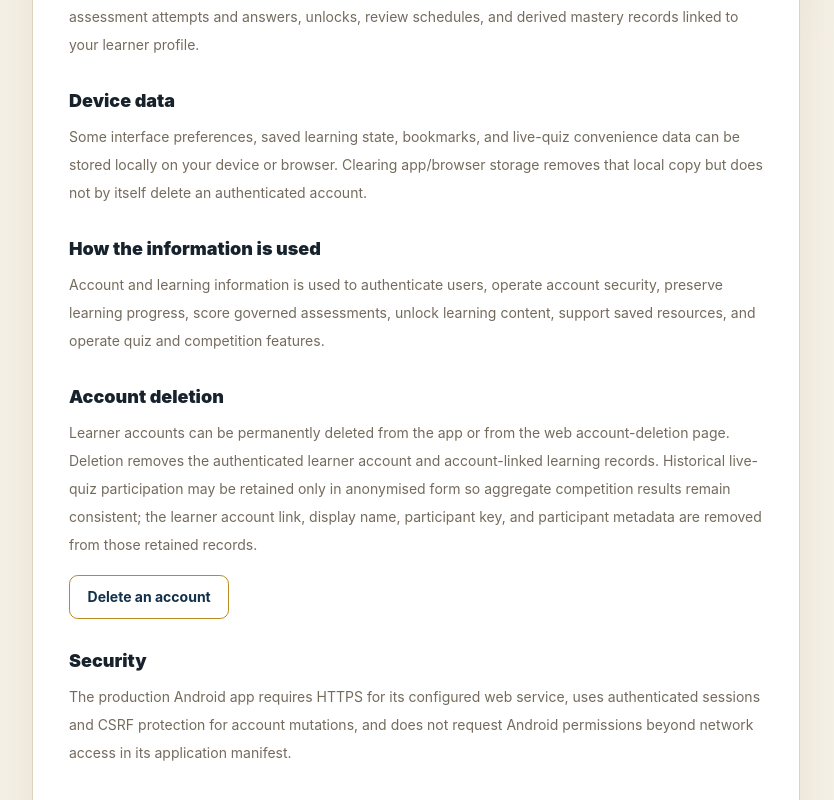
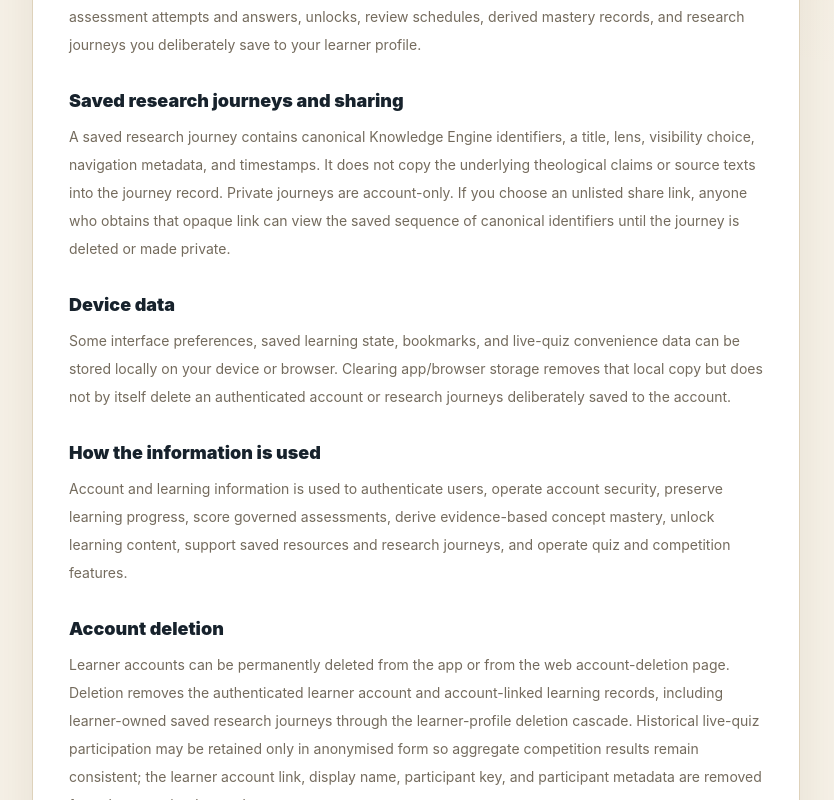
Before and after one commit to DocHarry22/apologiasancta-ui, a Next.js app: page /privacy in a window 1280 px wide. Shown: the part 480-1280 px from the top of the page, without its empty margins (224-1058 px from the left). Built offline with nearby package versions, Linux system fonts and the light colour scheme; no server answers.

Commit message:
Disclose saved research journey data

```diff
--- a/src/app/privacy/page.tsx
+++ b/src/app/privacy/page.tsx
@@ -20,28 +20,33 @@ export default function PrivacyPolicyPage() {
           <div className="mt-8 space-y-7 text-sm leading-7 text-(--text-muted)">
             <section>
               <h2 className="text-lg font-black text-(--text)">Information used by the service</h2>
-              <p className="mt-2">When you create or use an account, Apologia Sancta processes account information such as your email address, display name, optional phone number, account role, account timestamps, and authentication/security state. The learning service can also store lesson progress, bookmarks, assessment attempts and answers, unlocks, review schedules, and derived mastery records linked to your learner profile.</p>
+              <p className="mt-2">When you create or use an account, Apologia Sancta processes account information such as your email address, display name, optional phone number, account role, account timestamps, and authentication/security state. The learning service can also store lesson progress, bookmarks, assessment attempts and answers, unlocks, review schedules, derived mastery records, and research journeys you deliberately save to your learner profile.</p>
+            </section>
+
+            <section>
+              <h2 className="text-lg font-black text-(--text)">Saved research journeys and sharing</h2>
+              <p className="mt-2">A saved research journey contains canonical Knowledge Engine identifiers, a title, lens, visibility choice, navigation metadata, and timestamps. It does not copy the underlying theological claims or source texts into the journey record. Private journeys are account-only. If you choose an unlisted share link, anyone who obtains that opaque link can view the saved sequence of canonical identifiers until the journey is deleted or made private.</p>
             </section>
 
             <section>
               <h2 className="text-lg font-black text-(--text)">Device data</h2>
-              <p className="mt-2">Some interface preferences, saved learning state, bookmarks, and live-quiz convenience data can be stored locally on your device or browser. Clearing app/browser storage removes that local copy but does not by itself delete an authenticated account.</p>
+              <p className="mt-2">Some interface preferences, saved learning state, bookmarks, and live-quiz convenience data can be stored locally on your device or browser. Clearing app/browser storage removes that local copy but does not by itself delete an authenticated account or research journeys deliberately saved to the account.</p>
             </section>
 
             <section>
               <h2 className="text-lg font-black text-(--text)">How the information is used</h2>
-              <p className="mt-2">Account and learning information is used to authenticate users, operate account security, preserve learning progress, score governed assessments, unlock learning content, support saved resources, and operate quiz and competition features.</p>
+              <p className="mt-2">Account and learning information is used to authenticate users, operate account security, preserve learning progress, score governed assessments, derive evidence-based concept mastery, unlock learning content, support saved resources and research journeys, and operate quiz and competition features.</p>
             </section>
 
             <section>
               <h2 className="text-lg font-black text-(--text)">Account deletion</h2>
-              <p className="mt-2">Learner accounts can be permanently deleted from the app or from the web account-deletion page. Deletion removes the authenticated learner account and account-linked learning records. Historical live-quiz participation may be retained only in anonymised form so aggregate competition results remain consistent; the learner account link, display name, participant key, and participant metadata are removed from those retained records.</p>
+              <p className="mt-2">Learner accounts can be permanently deleted from the app or from the web account-deletion page. Deletion removes the authenticated learner account and account-linked learning records, including learner-owned saved research journeys through the learner-profile deletion cascade. Historical live-quiz participation may be retained only in anonymised form so aggregate competition results remain consistent; the learner account link, display name, participant key, and participant metadata are removed from those retained records.</p>
               <Link className="btn-secondary mt-4 inline-flex" href="/account/delete">Delete an account</Link>
             </section>
 
             <section>
               <h2 className="text-lg font-black text-(--text)">Security</h2>
-              <p className="mt-2">The production Android app requires HTTPS for its configured web service, uses authenticated sessions and CSRF protection for account mutations, and does not request Android permissions beyond network access in its application manifest.</p>
+              <p className="mt-2">The production Android app requires HTTPS for its configured web service, uses authenticated sessions and CSRF protection for account mutations, and does not request Android permissions beyond network access in its application manifest. Learner-owned journey rows are additionally protected by database row-level security; anonymous clients have no direct table access.</p>
             </section>
 
             <section>
```
